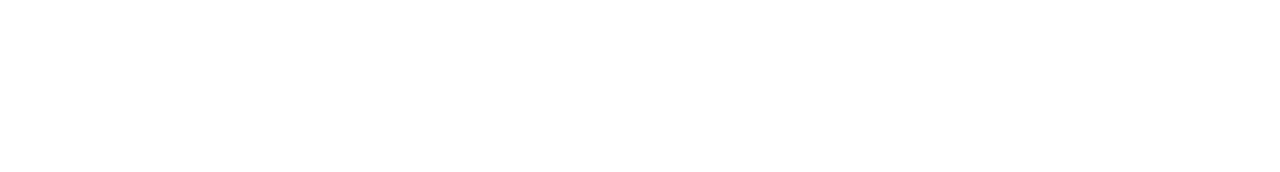
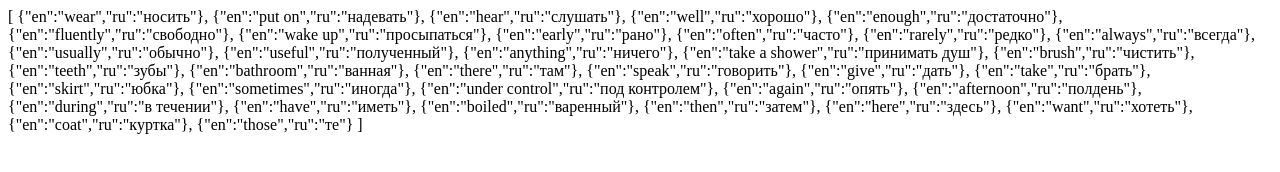
Before and after one commit to Kirill13079/eqwel-list, a plain HTML site: page index.html in a window 1280 px wide. Drawn offline with Linux system fonts and the light colour scheme.

Commit message:
Update index.html

```diff
--- a/index.html
+++ b/index.html
@@ -6,6 +6,44 @@
     <title>Document</title>
 </head>
 <body>
-
+    <span id="list">
+    [
+{"en":"wear","ru":"носить"},
+{"en":"put on","ru":"надевать"},
+{"en":"hear","ru":"слушать"},
+{"en":"well","ru":"хорошо"},
+{"en":"enough","ru":"достаточно"},
+{"en":"fluently","ru":"свободно"},
+{"en":"wake up","ru":"просыпаться"},
+{"en":"early","ru":"рано"},
+{"en":"often","ru":"часто"},
+{"en":"rarely","ru":"редко"},
+{"en":"always","ru":"всегда"},
+{"en":"usually","ru":"обычно"},
+{"en":"useful","ru":"полученный"},
+{"en":"anything","ru":"ничего"},
+{"en":"take a shower","ru":"принимать душ"},
+{"en":"brush","ru":"чистить"},
+{"en":"teeth","ru":"зубы"},
+{"en":"bathroom","ru":"ванная"},
+{"en":"there","ru":"там"},
+{"en":"speak","ru":"говорить"},
+{"en":"give","ru":"дать"},
+{"en":"take","ru":"брать"},
+{"en":"skirt","ru":"юбка"},
+{"en":"sometimes","ru":"иногда"},
+{"en":"under control","ru":"под контролем"},
+{"en":"again","ru":"опять"},
+{"en":"afternoon","ru":"полдень"},
+{"en":"during","ru":"в течении"},
+{"en":"have","ru":"иметь"},
+{"en":"boiled","ru":"варенный"},
+{"en":"then","ru":"затем"},
+{"en":"here","ru":"здесь"},
+{"en":"want","ru":"хотеть"},
+{"en":"coat","ru":"куртка"},
+{"en":"those","ru":"те"}
+]
+    </span>
 </body>
 </html>
```
